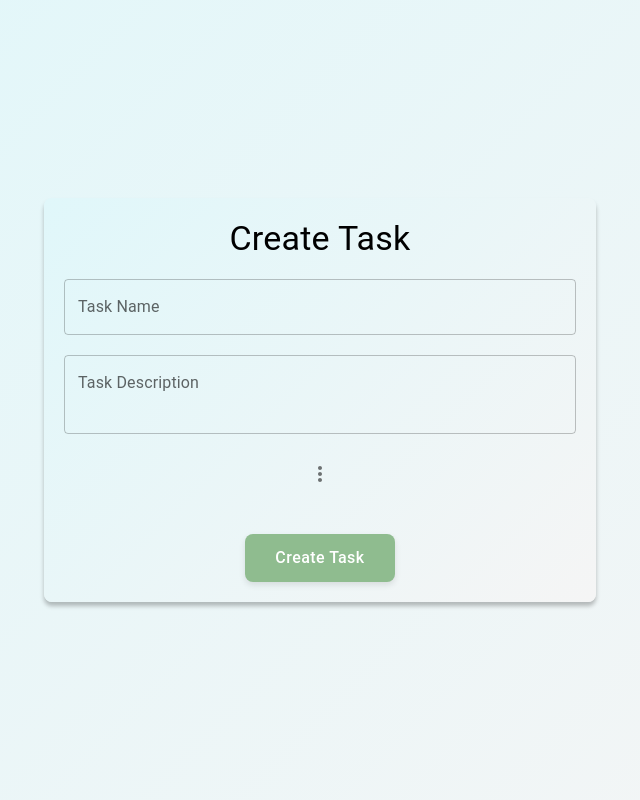
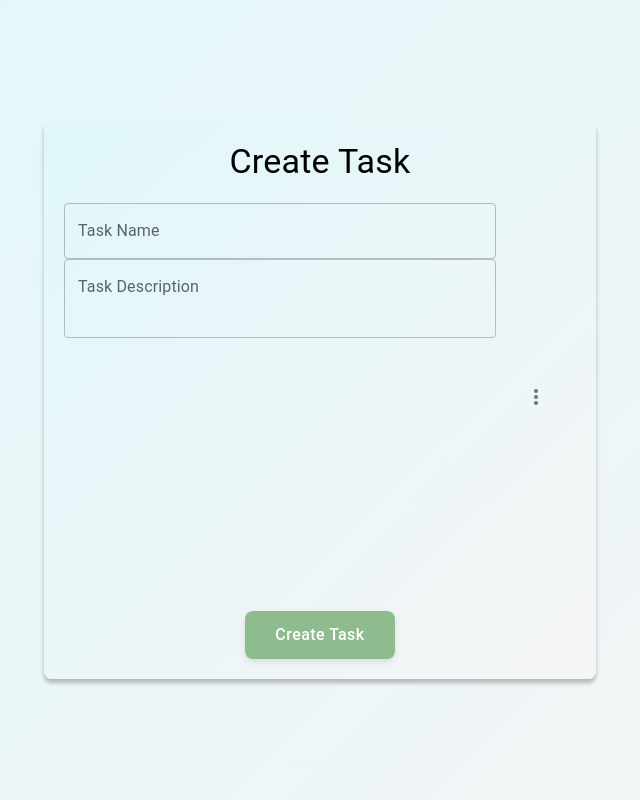
Before and after one commit to rymbowman/Task-Management-App---Frontend, a React (Vite) app in the folder Checkbox-Frontend/: page /dashboard in a window 1280 px wide. Shown: the whole page, without its empty margins (320-960 px from the left). Built offline with nearby package versions, Linux system fonts and the light colour scheme.

Commit message:
Add boxes to better lay out component and add handleClose as a function prop

```diff
--- a/Checkbox-Frontend/src/components/create-task/CreateTask.jsx
+++ b/Checkbox-Frontend/src/components/create-task/CreateTask.jsx
@@ -5,6 +5,7 @@ import { useState } from "react";
 import MoreVertIcon from "@mui/icons-material/MoreVert";
 import { handleChange, handleSubmit } from "./taskHelpers";
 import SwitchContainer from "./SwitchContainer";
+import PropTypes from "prop-types";
 
 const TaskCreationContainer = styled(Box)({
   display: "flex",
@@ -18,7 +19,7 @@ const TaskCreationContainer = styled(Box)({
   boxShadow: "0px 4px 4px rgba(0, 0, 0, 0.25)",
 });
 
-const CreateTask = () => {
+const CreateTask = ({ handleClose }) => {
   const [validInput, setValidInput] = useState(true);
   const [createTaskValues, setCreateTaskValues] = useState({
     title: "",
@@ -35,6 +36,8 @@ const CreateTask = () => {
   return (
     <TaskCreationContainer>
       <Typography variant="h4">Create Task</Typography>
+      <Box display={"flex"} gap={"20px"}>
+        <Box>
           <InputBox
             label={"Task Name"}
             name="title"
@@ -53,23 +56,29 @@ const CreateTask = () => {
             multiline={true}
             rows={2}
           />
+        </Box>
         <IconButton onClick={() => setOpenTaskDetails(!openTaskDetails)}>
           <MoreVertIcon />
         </IconButton>
-      <Collapse in={openTaskDetails} timeout="auto">
+        <Collapse in={openTaskDetails} timeout="auto" orientation="horizontal">
           <SwitchContainer
             createTaskValues={createTaskValues}
             setCreateTaskValues={setCreateTaskValues}
           />
         </Collapse>
+      </Box>
       <PrimaryBtn
         buttonText={"Create Task"}
-        onClick={() =>
-          handleSubmit(createTaskValues, setValidInput, setCreateTaskValues)
-        }
+        onClick={() => {
+          handleSubmit(createTaskValues, setValidInput, setCreateTaskValues);
+          handleClose();
+        }}
       />
     </TaskCreationContainer>
   );
 };
 
+CreateTask.propTypes = {
+  handleClose: PropTypes.func.isRequired,
+};
 export default CreateTask;
```
Lines whose indentation alone changed are shown as unchanged.
